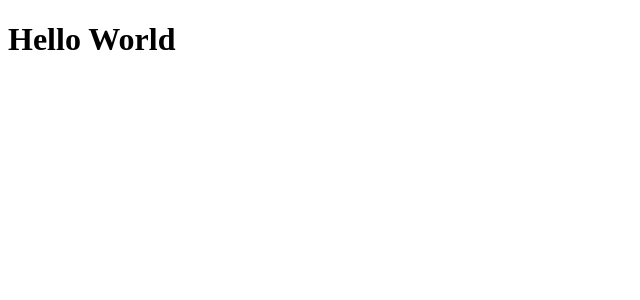
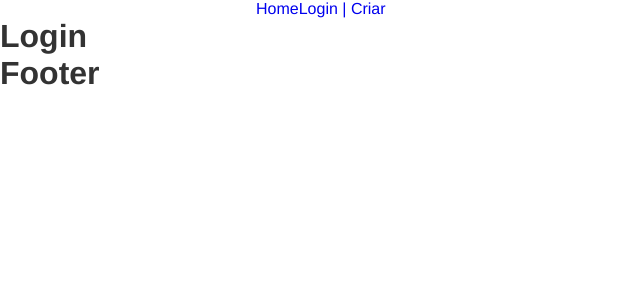
Before and after one commit to LucasDev9645/Projeto_Dogs_2023, a React app: page /login in a window 1280 px wide. Shown: the top 300 px of the page, without its empty margins (0-640 px from the left). Built offline with nearby package versions, Linux system fonts and the light colour scheme; the HTML template or start-up script is replaced by a standard one.

Commit message:
Creating some project components and routes

```diff
--- a/src/App.jsx
+++ b/src/App.jsx
@@ -1,8 +1,22 @@
+import { BrowserRouter, Routes, Route } from "react-router-dom";
+
+import Header from "./components/Header";
+import Login from "./components/Login";
+import Home from "./Home";
+import Footer from "./components/Footer";
+
+import "./styles/app.css";
+
 const App = () => {
   return (
-    <>
-      <h1>Hello World</h1>
-    </>
+    <BrowserRouter>
+      <Header />
+      <Routes>
+        <Route path="/" element={<Home />} />
+        <Route path="/login" element={<Login />} />
+      </Routes>
+      <Footer />
+    </BrowserRouter>
   );
 };
 
--- /dev/null
+++ b/src/Home/index.jsx
@@ -0,0 +1,9 @@
+import React from "react";
+
+import "./styles.css";
+
+const Home = () => {
+  return <h1>Home</h1>;
+};
+
+export default Home;
--- /dev/null
+++ b/src/components/Footer/index.jsx
@@ -0,0 +1,9 @@
+import React from "react";
+
+import "./styles.css";
+
+const Footer = () => {
+  return <h1>Footer</h1>;
+};
+
+export default Footer;
--- /dev/null
+++ b/src/components/Header/index.jsx
@@ -0,0 +1,15 @@
+import React from "react";
+import { Link } from "react-router-dom";
+
+import "./styles.css";
+
+const Header = () => {
+  return (
+    <nav className="container">
+      <Link to="/">Home</Link>
+      <Link to="/login">Login | Criar</Link>
+    </nav>
+  );
+};
+
+export default Header;
--- /dev/null
+++ b/src/components/Login/index.jsx
@@ -0,0 +1,9 @@
+import React from "react";
+
+import "./styles.css";
+
+const Login = () => {
+  return <h1>Login</h1>;
+};
+
+export default Login;
--- /dev/null
+++ b/src/styles/app.css
@@ -0,0 +1,40 @@
+* {
+  margin: 0;
+  padding: 0;
+  box-sizing: border-box;
+}
+
+body {
+  color: #333;
+  --type-first: Helvetica, Arial, sans-serif;
+  --type-second: "Spectral", Georgia;
+  font-family: var(--type-first);
+}
+
+ul,
+li {
+  list-style: none;
+}
+
+a {
+  text-decoration: none;
+}
+
+img {
+  max-width: 100%;
+  display: block;
+}
+
+button,
+input {
+  display: block;
+  font-size: 1rem;
+  font-family: var(--type-first);
+  color: #333;
+}
+
+.container {
+  max-width: 50rem;
+  padding: 0 1rem;
+  margin: 0 auto;
+}
```
Also changed, not shown: src/Home/styles.css (added), src/components/Footer/styles.css (added), src/components/Header/styles.css (added), src/components/Login/styles.css (added).
